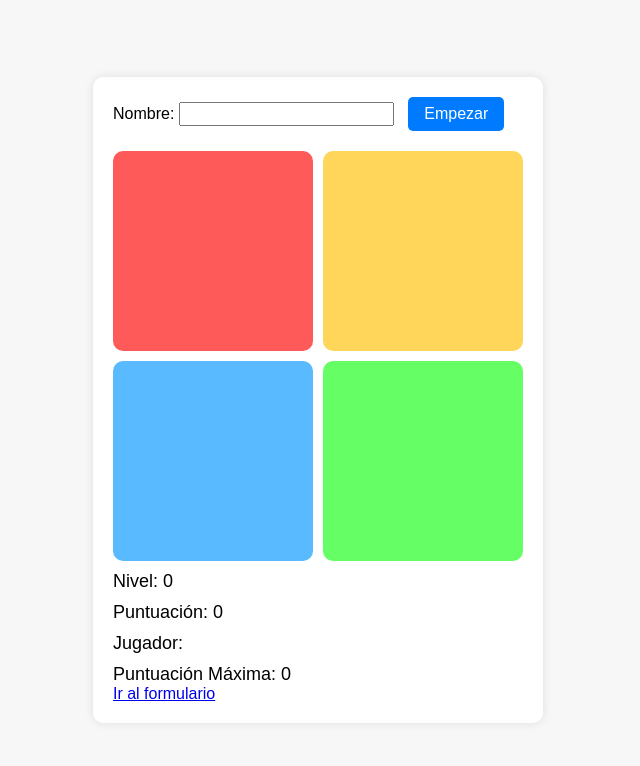
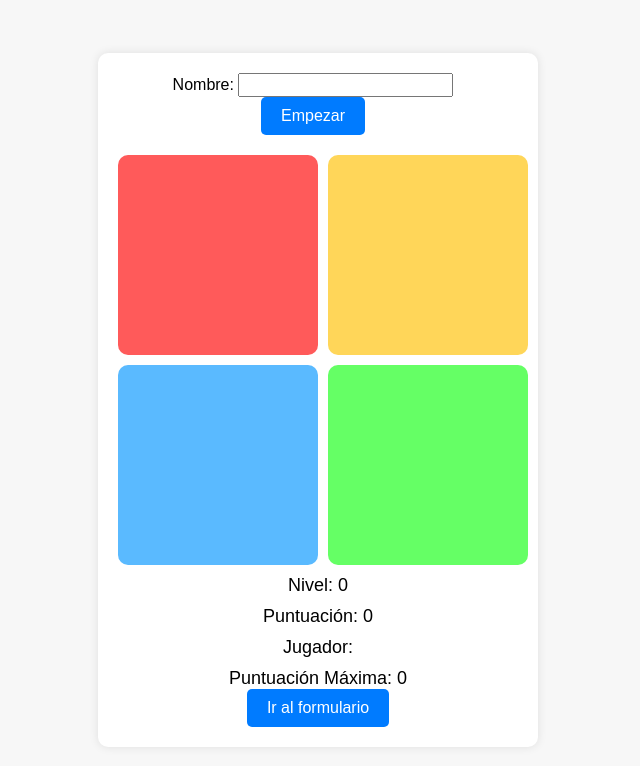
Before and after one commit to taroIfElse/ElMacabroSimon, a plain HTML site: page index.html in a window 1280 px wide. Shown: the whole page, without its empty margins (322-962 px from the left). Drawn offline with Linux system fonts and the light colour scheme.

Commit message:
Retoques esteticos

```diff
--- a/formStyles.css
+++ b/formStyles.css
@@ -56,7 +56,6 @@ body {
     background-color: #0056b3;
   }
 
-  /* Estilos para pantallas móviles en posición vertical */
   @media screen and (max-width: 767px) {
     form {
       width: 100%;
--- a/styles.css
+++ b/styles.css
@@ -14,6 +14,8 @@ body {
     background-color: #fff;
     box-shadow: 0 0 10px rgba(0, 0, 0, 0.1);
     border-radius: 10px;
+    max-width: 400px;
+    text-align: center;
   }
 
   .cuadrados {
@@ -30,6 +32,12 @@ body {
     cursor: pointer;
     border-radius: 10px;
     transition: transform 0.2s;
+    display: flex;
+    justify-content: center;
+    align-items: center;
+    font-size: 24px;
+    font-weight: bold;
+    color: #fff;
   }
 
   .cuadrado1 {
@@ -60,10 +68,10 @@ body {
 
   .iluminado {
     box-shadow: 0 0 50px rgb(10, 0, 0);
-}
+  }
 
   #empezar {
-    padding: 8px 16px;
+    padding: 10px 20px;
     background-color: #007bff;
     border: none;
     color: #fff;
@@ -84,10 +92,26 @@ body {
     margin-top: 10px;
   }
 
+  a {
+    display: inline-block;
+    padding: 10px 20px;
+    background-color: #007bff;
+    color: #fff;
+    text-decoration: none;
+    border-radius: 5px;
+    font-size: 16px;
+    transition: background-color 0.2s;
+  }
+
+  a:hover {
+    background-color: #0056b3;
+  }
+
   @media (max-width: 768px) {
     .cuadrado {
       width: 120px;
       height: 120px;
+      font-size: 18px;
     }
 
     #nombre,
```
